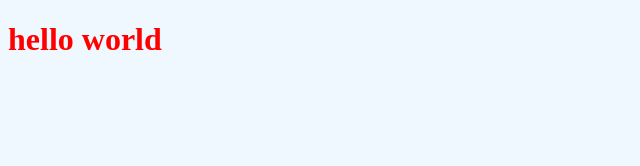
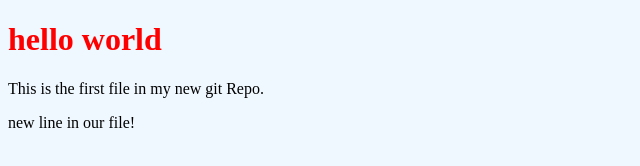
Before and after one commit to Pratik01000/exp3, a plain HTML site: page index.html in a window 1280 px wide. Shown: the whole page, without its empty margins (0-640 px from the left). Drawn offline with Linux system fonts and the light colour scheme.

Commit message:
Updated index.html with bew line

```diff
--- a/index.html
+++ b/index.html
@@ -4,10 +4,13 @@
     <meta charset="UTF-8">
     <meta http-equiv="X-UA-Compatible" content="IE=edge">
     <meta name="viewport" content="width=h1, initial-scale=1.0">
-    <title>Document</title>
+    <title>Hello world !</title>
     <link rel="stylesheet" href="style.css">
+
 </head>
 <body>
     <h1 class="demo">hello world</h1>
+    <p>This is the first file in my new git Repo.</p>
+    <p>new line in our file!</p>
 </body>
 </html>
```
